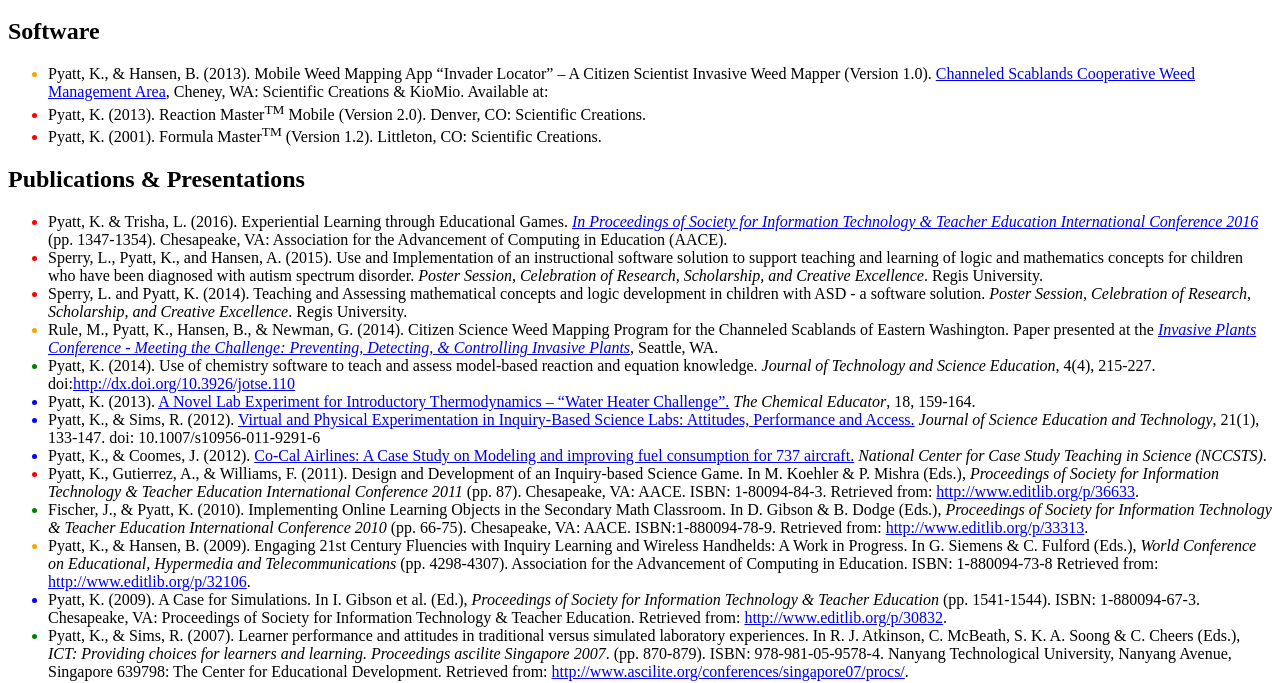
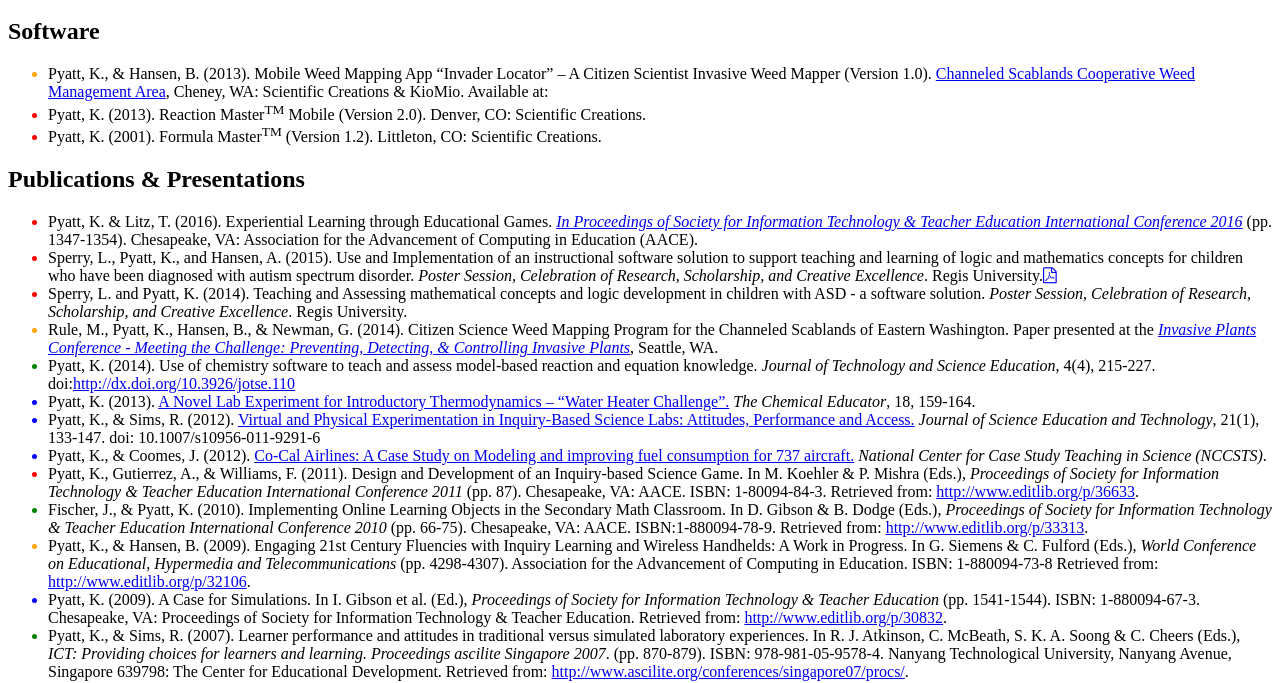
Before and after one commit to KevinPyatt/kevinpyatt.github.io, a plain HTML site: page research/index.html in a window 1280 px wide. Shown: the part 140-823 px from the top of the page. Drawn offline with Linux system fonts and the light colour scheme.

Commit message:
Update index.html

```diff
--- a/research/index.html
+++ b/research/index.html
@@ -2,6 +2,7 @@
 <HTML>
    <HEAD>
       <TITLE>Research And Development</TITLE>
+      <link rel="stylesheet" href="http://cdnjs.cloudflare.com/ajax/libs/font-awesome/4.6.3/css/font-awesome.min.css">
    </HEAD>
    <BODY>
       <h1>Research & Development</h1>
@@ -38,13 +39,13 @@
       </ul>
       <h2>Publications & Presentations</h2>
       <ul>
-         <li style='color:red;'><span style='color:black;'>Pyatt, K. & Trisha, L. (2016). Experiential Learning through Educational Games. <a href="http://www.learntechlib.org/p/172330/"target="blank"><i>In Proceedings of Society for Information
+         <li style='color:red;'><span style='color:black;'>Pyatt, K. & Litz, T. (2016). Experiential Learning through Educational Games. <a href="http://www.learntechlib.org/p/172330/"target="blank"><i>In Proceedings of Society for Information
             Technology & Teacher Education International Conference 2016</a></i> (pp. 1347-1354). Chesapeake, VA: Association for the Advancement
             of Computing in Education (AACE).</span>
          </li>
          <li style='color:red;'><span style='color:black;'>Sperry, L., Pyatt, K., and Hansen, A. (2015). Use and Implementation of an instructional software solution to support
          teaching and learning of logic and mathematics concepts for children who have been diagnosed with autism spectrum disorder.
-         <i>Poster Session, Celebration of Research, Scholarship, and Creative Excellence</i>. Regis University.</span>
+         <i>Poster Session, Celebration of Research, Scholarship, and Creative Excellence</i>. Regis University.</span><a href="http://depts.washington.edu/uwbg/education/conferences/2014InvPlants/FinalAbstractCompilation.pdf"><i class="fa fa-file-pdf-o" aria-hidden="true"></i></a>
          </li>
          <li style='color:red;'><span style='color:black;'>Sperry, L. and Pyatt, K. (2014). Teaching and Assessing mathematical concepts and logic development in children with ASD -
          a software solution. <i>Poster Session, Celebration of Research, Scholarship, and Creative Excellence</i>. Regis University.</span>
```
